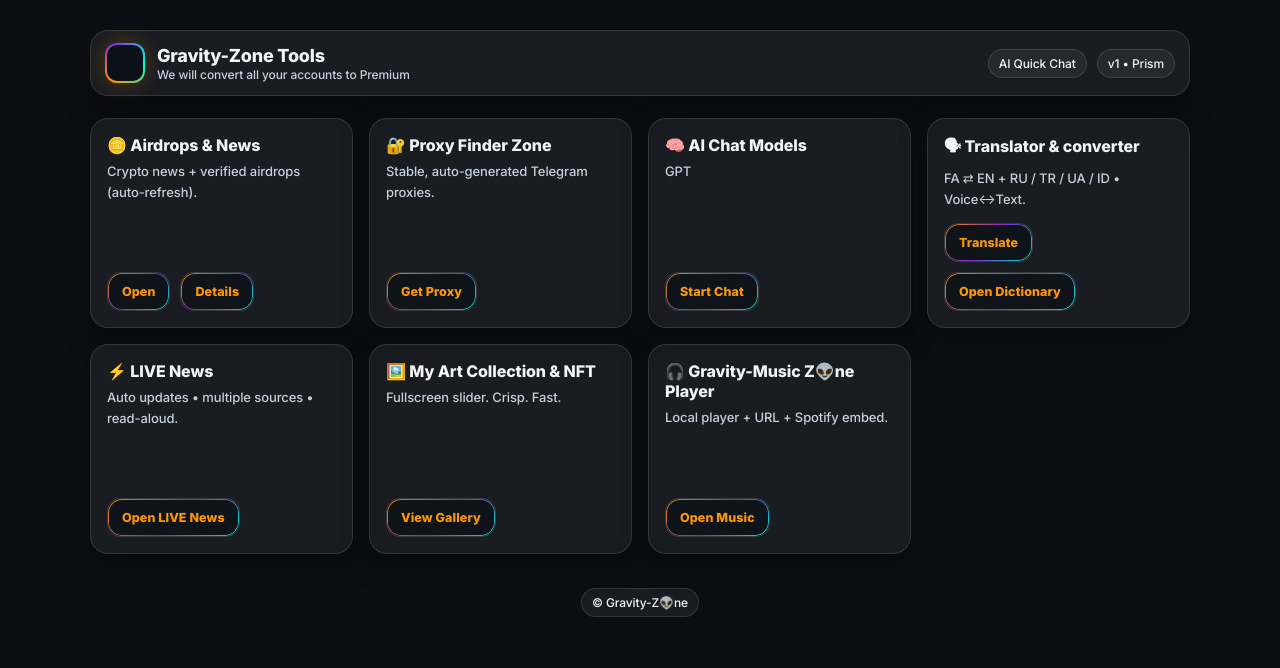
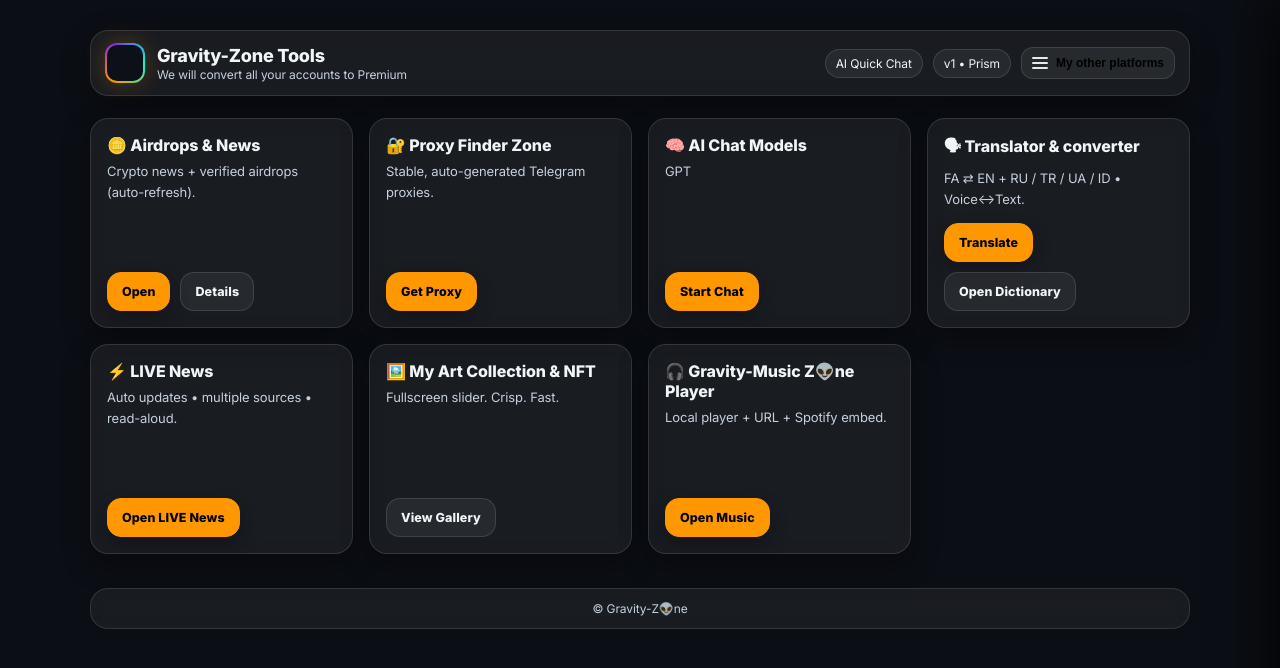
Before and after one commit to gravityzonehub/gravity-tools, a plain HTML site: page index.html in a window 1280 px wide. Drawn offline with Linux system fonts and the light colour scheme.

Commit message:
Update index.html

```diff
--- a/index.html
+++ b/index.html
@@ -4,13 +4,12 @@
 <meta charset="utf-8"/>
 <meta name="viewport" content="width=device-width, initial-scale=1"/>
 <title>Gravity-Zone Tools</title>
-<link href="https://fonts.googleapis.com/css2?family=Inter:wght@500;700;800&display=swap" rel="stylesheet">
+<link href="https://fonts.googleapis.com/css2?family=Inter:wght@400;600;800&display=swap" rel="stylesheet">
 <style>
   :root{
     --bg:#0b0e14; --text:#f2f5f8; --hint:#c7d0df;
     --panel:rgba(255,255,255,.06); --stroke:rgba(255,255,255,.12);
     --accent:#ff9800; --r:18px; --shadow:0 10px 28px rgba(0,0,0,.35);
-    --neon1:#ff9800; --neon2:#8a2be2; --neon3:#00ffd0;
   }
   *{box-sizing:border-box}
   html,body{
@@ -20,7 +19,6 @@
     letter-spacing:-.1px;
   }
   a{text-decoration:none;color:inherit}
-
   .wrap{min-height:100%;display:flex;flex-direction:column;align-items:center;gap:16px;padding:20px}
   .row{display:flex;align-items:center;gap:10px;flex-wrap:wrap}
 
@@ -30,11 +28,41 @@
     box-shadow:var(--shadow);display:flex;align-items:center;justify-content:space-between;gap:12px
   }
   .brand{display:flex;align-items:center;gap:12px}
-  .disc{width:40px;height:40px;border-radius:12px;background:conic-gradient(from 210deg, var(--neon1), var(--neon2), var(--neon3), var(--neon1));position:relative;box-shadow:0 0 22px rgba(255,152,0,.25)}
+  .disc{width:40px;height:40px;border-radius:12px;background:conic-gradient(from 210deg,#ff9800,#8a2be2,#00ffd0,#ff9800);position:relative;box-shadow:0 0 22px rgba(255,152,0,.25)}
   .disc:after{content:"";position:absolute;inset:2px;border-radius:10px;background:#0c1119}
   .title{font-weight:800;letter-spacing:-.2px;font-size:18px}
   .sub{color:var(--hint);font-size:12px;margin-top:1px}
   .badge{padding:6px 10px;border-radius:999px;background:rgba(255,255,255,.06);border:1px solid var(--stroke);font-size:12px}
+
+  /* Hamburger */
+  .hambtn{
+    display:inline-flex;align-items:center;gap:8px;padding:8px 10px;border-radius:12px;
+    background:rgba(255,255,255,.06);border:1px solid var(--stroke);cursor:pointer;font-weight:700;font-size:12px;
+  }
+  .hambtn .bars{width:16px;height:12px;position:relative}
+  .hambtn .bars:before,.hambtn .bars:after, .hambtn .mid{
+    content:"";position:absolute;left:0;right:0;height:2px;background:#fff;border-radius:2px;opacity:.9
+  }
+  .hambtn .bars:before{top:0}
+  .hambtn .mid{top:5px}
+  .hambtn .bars:after{bottom:0}
+
+  /* Drawer */
+  .drawer{
+    position:fixed;inset:0 0 0 auto;width:min(340px,92%);background:#0d121b;border-left:1px solid var(--stroke);
+    box-shadow:-20px 0 40px rgba(0,0,0,.55);transform:translateX(100%);transition:transform .25s ease;
+    display:flex;flex-direction:column;z-index:50
+  }
+  .drawer.active{transform:translateX(0)}
+  .drawer-header{display:flex;align-items:center;justify-content:space-between;padding:14px 16px;border-bottom:1px solid var(--stroke)}
+  .drawer-title{font-weight:800}
+  .drawer-close{background:transparent;border:1px solid var(--stroke);color:var(--text);padding:6px 10px;border-radius:10px;cursor:pointer}
+  .links{display:grid;gap:10px;padding:14px 16px}
+  .linkitem{
+    display:flex;align-items:center;gap:10px;padding:12px 14px;border:1px solid var(--stroke);border-radius:12px;
+    background:rgba(255,255,255,.04);font-weight:600
+  }
+  .linkitem:hover{background:rgba(255,255,255,.07)}
 
   .grid{
     width:min(1100px,95%);display:grid;gap:16px;margin:6px 0 18px;
@@ -44,33 +72,25 @@
     position:relative;overflow:hidden;border-radius:var(--r);background:var(--panel);
     border:1px solid var(--stroke);backdrop-filter:blur(8px);box-shadow:var(--shadow);
     padding:16px;transition:transform .18s ease, box-shadow .2s ease, border-color .2s ease, background .2s ease;
-    display:flex; flex-direction:column; min-height:210px;
+    display:flex;flex-direction:column;min-height:210px;
   }
   .card:hover{transform:translateY(-3px)}
   .card h3{margin:0 0 6px;font-size:16px;font-weight:800}
   .card p{margin:0;color:var(--hint);font-size:13px;line-height:1.65}
-  .actions{margin-top:auto; display:flex; gap:10px; flex-wrap:wrap;}
+  .actions{margin-top:auto;display:flex;gap:10px;flex-wrap:wrap}
 
-  /* دکمه یکنواخت: زمینه مشکی + متن نارنجی + قاب نئون */
+  /* Buttons */
   .btn{
-    position:relative;display:inline-flex;align-items:center;justify-content:center;gap:8px;
-    padding:11px 14px;border-radius:14px;background:#0f141b;border:1px solid rgba(255,255,255,.16);
-    color:var(--accent); font-weight:800;font-size:12.5px; letter-spacing:.1px; cursor:pointer;
-    transition:transform .08s ease, box-shadow .2s ease, background .2s ease, border-color .2s ease;
-    text-transform:none;
+    display:inline-flex;align-items:center;justify-content:center;gap:8px;padding:11px 14px;border-radius:14px;
+    font-weight:800;font-size:12.5px;letter-spacing:.1px;cursor:pointer;transition:transform .08s ease, box-shadow .2s ease, background .2s ease, border-color .2s ease;
   }
   .btn:active{transform:translateY(1px) scale(.99)}
   .btn:focus-visible{outline:none;box-shadow:0 0 0 6px rgba(255,152,0,.12)}
-  .btn::after{
-    content:""; position:absolute; inset:0; border-radius:inherit; padding:1px;
-    background:linear-gradient(135deg, var(--neon1), var(--neon2), var(--neon3));
-    -webkit-mask:linear-gradient(#000 0 0) content-box, linear-gradient(#000 0 0);
-    -webkit-mask-composite:xor; mask-composite:exclude; pointer-events:none; opacity:.9;
-  }
-  .btn:hover{background:#121824; box-shadow:0 0 14px rgba(255,152,0,.22), 0 0 22px rgba(138,43,226,.15), 0 0 20px rgba(0,255,208,.14)}
-
-  /* در صورت نیاز: نسخه پر (فقط وقتی خودت کلاس بدی) */
-  .btn--filled{ background:var(--accent); color:#000; border-color:var(--accent); }
+  .btn-primary{background:var(--accent);border:1px solid var(--accent);color:#000;box-shadow:0 8px 18px rgba(0,0,0,.25)}
+  .btn-secondary{background:rgba(255,255,255,.06);border:1px solid var(--stroke);color:var(--text)}
+  .btn-secondary:hover{background:rgba(255,255,255,.09)}
+  .footer{width:min(1100px,95%);display:grid;gap:12px;grid-template-columns:repeat(auto-fit,minmax(260px,1fr));margin-bottom:8px}
+  .note{padding:12px 14px;background:var(--panel);border:1px solid var(--stroke);border-radius:var(--r);color:var(--hint);font-size:12px;text-align:center;backdrop-filter:blur(8px)}
 </style>
 </head>
 <body>
@@ -86,76 +106,91 @@
       <div class="row">
         <a class="badge" href="tools/ai/">AI Quick Chat</a>
         <span class="badge">v1 • Prism</span>
+        <button class="hambtn" id="openDrawer">
+          <span class="bars"><span class="mid"></span></span>
+          My other platforms
+        </button>
       </div>
     </header>
+
+    <!-- Drawer -->
+    <aside class="drawer" id="drawer">
+      <div class="drawer-header">
+        <div class="drawer-title">My other platforms</div>
+        <button class="drawer-close" id="closeDrawer">Close</button>
+      </div>
+      <nav class="links">
+        <!-- لینک‌ها رو با آدرس‌هات عوض کن -->
+        <a class="linkitem" href="https://instagram.com/" target="_blank">📷 Instagram</a>
+        <a class="linkitem" href="https://t.me/" target="_blank">📡 Telegram</a>
+        <a class="linkitem" href="https://soundcloud.com/" target="_blank">🎶 SoundCloud</a>
+        <a class="linkitem" href="https://github.com/gravityzonehub" target="_blank">💻 GitHub</a>
+        <a class="linkitem" href="https://discord.com/" target="_blank">👾 Discord</a>
+        <a class="linkitem" href="https://youtube.com/" target="_blank">▶️ YouTube</a>
+        <a class="linkitem" href="https://gravityzone.example" target="_blank">🌐 Website</a>
+      </nav>
+    </aside>
 
     <section class="grid">
       <article class="card">
         <h3>🪙 Airdrops & News</h3>
         <p>Crypto news + verified airdrops (auto-refresh).</p>
         <div class="actions">
-          <a class="btn" href="tools/crypto/">Open</a>
-          <a class="btn" href="tools/crypto/">Details</a>
+          <a class="btn btn-primary" href="tools/crypto/">Open</a>
+          <a class="btn btn-secondary" href="tools/crypto/">Details</a>
         </div>
       </article>
 
       <article class="card">
         <h3>🔐 Proxy Finder Zone</h3>
         <p>Stable, auto-generated Telegram proxies.</p>
-        <div class="actions">
-          <a class="btn" href="tools/proxy/">Get Proxy</a>
-        </div>
+        <div class="actions"><a class="btn btn-primary" href="tools/proxy/">Get Proxy</a></div>
       </article>
 
       <article class="card">
         <h3>🧠 AI Chat Models</h3>
         <p>GPT</p>
-        <div class="actions">
-          <a class="btn" href="tools/ai/">Start Chat</a>
-        </div>
+        <div class="actions"><a class="btn btn-primary" href="tools/ai/">Start Chat</a></div>
       </article>
 
       <article class="card">
         <h3>🗣 Translator & converter</h3>
         <p>FA ⇄ EN + RU / TR / UA / ID • Voice↔Text.</p>
         <div class="actions">
-          <a class="btn" href="tools/translate/">Translate</a>
-          <a class="btn" href="tools/dictionary/">Open Dictionary</a>
+          <a class="btn btn-primary" href="tools/translate/">Translate</a>
+          <a class="btn btn-secondary" href="tools/dictionary/">Open Dictionary</a>
         </div>
       </article>
 
       <article class="card">
         <h3>⚡ LIVE News</h3>
         <p>Auto updates • multiple sources • read-aloud.</p>
-        <div class="actions">
-          <a class="btn" href="tools/live-news/">Open LIVE News</a>
-        </div>
+        <div class="actions"><a class="btn btn-primary" href="tools/live-news/">Open LIVE News</a></div>
       </article>
 
       <article class="card">
         <h3>🖼️ My Art Collection & NFT</h3>
         <p>Fullscreen slider. Crisp. Fast.</p>
-        <div class="actions">
-          <a class="btn" href="tools/gallery/">View Gallery</a>
-        </div>
+        <div class="actions"><a class="btn btn-secondary" href="tools/gallery/">View Gallery</a></div>
       </article>
 
       <article class="card">
         <h3>🎧 Gravity-Music Z👽ne Player</h3>
         <p>Local player + URL + Spotify embed.</p>
-        <div class="actions">
-          <a class="btn" href="tools/music/">Open Music</a>
-        </div>
+        <div class="actions"><a class="btn btn-primary" href="tools/music/">Open Music</a></div>
       </article>
     </section>
 
-    <section class="footer">
-      <div class="badge" style="justify-self:center">© Gravity-Z👽ne</div>
-    </section>
+    <section class="footer"><div class="note">© Gravity-Z👽ne</div></section>
   </div>
 
   <script>
     try{const tg=window.Telegram?.WebApp; tg?.ready(); tg?.expand();}catch(e){}
+    const drawer = document.getElementById('drawer');
+    document.getElementById('openDrawer').onclick = ()=> drawer.classList.add('active');
+    document.getElementById('closeDrawer').onclick = ()=> drawer.classList.remove('active');
+    // بستن با بیرون-کلیک
+    drawer.addEventListener('click', e => { if(e.target===drawer) drawer.classList.remove('active'); });
   </script>
 </body>
 </html>
```
